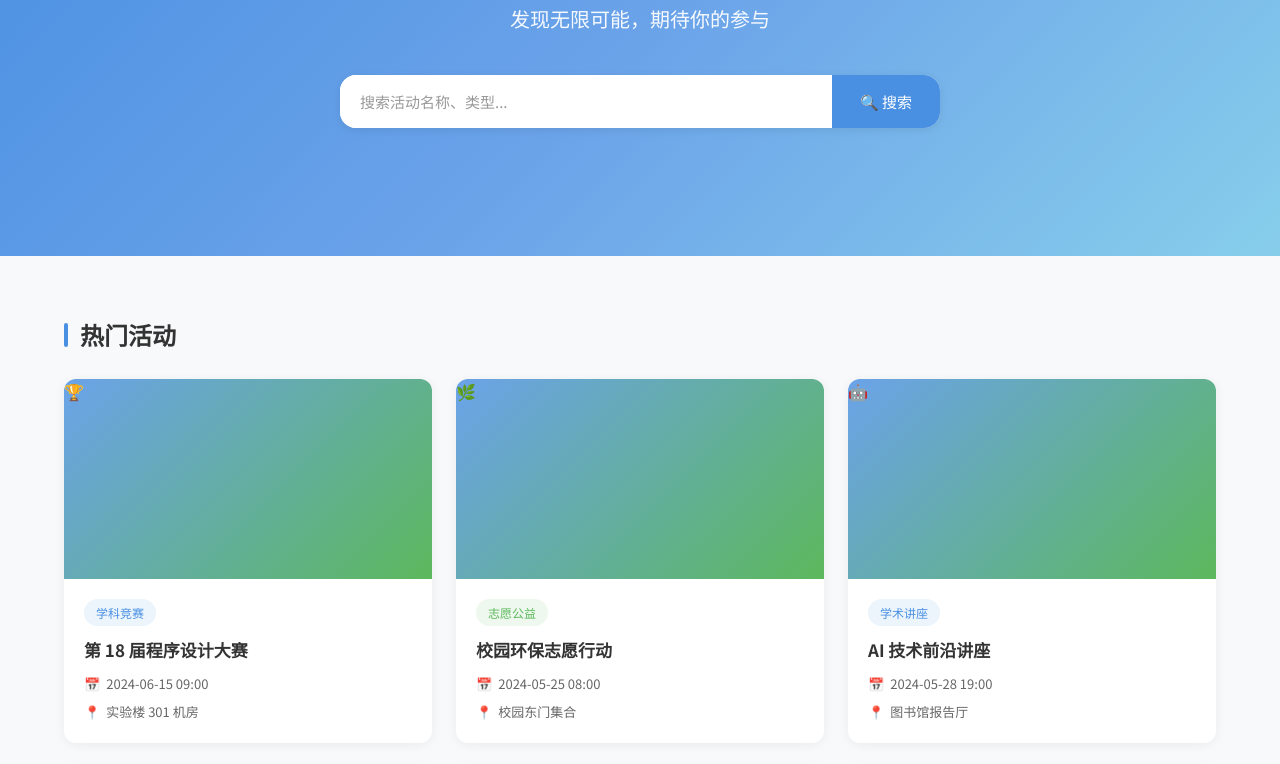
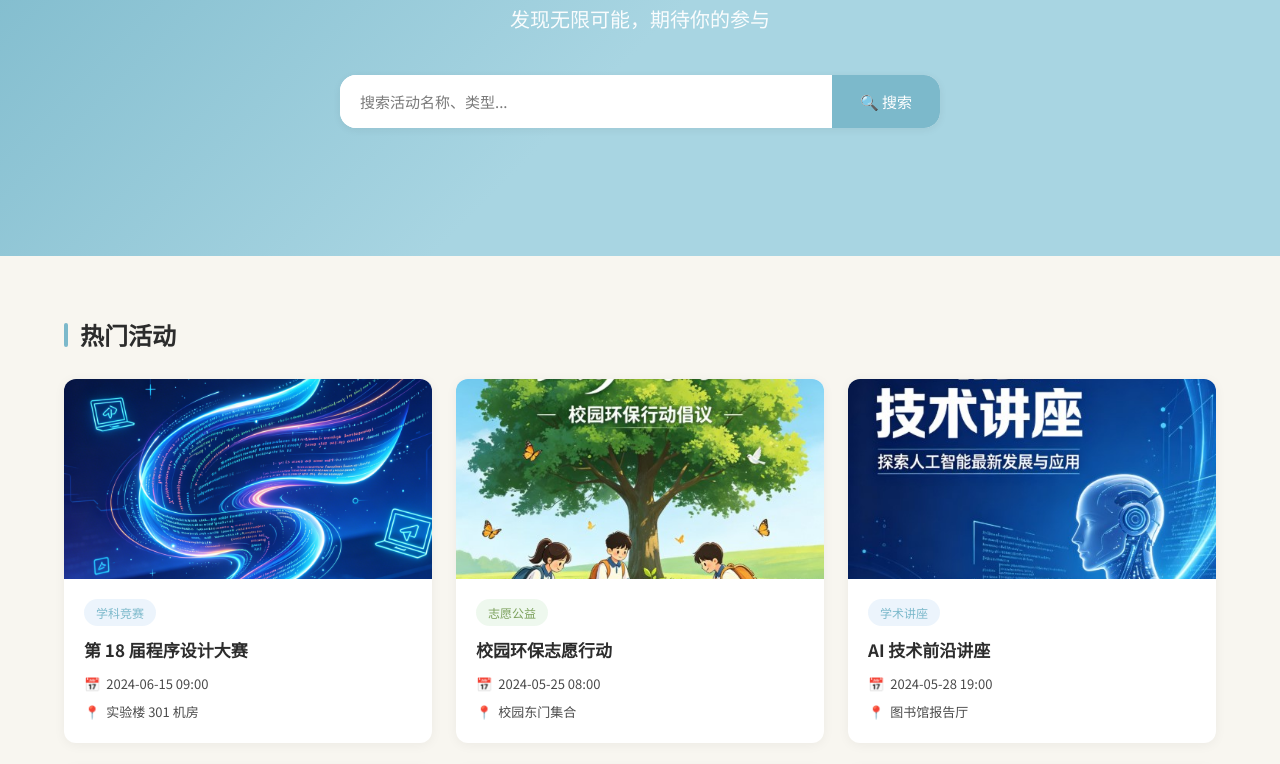
Before and after one commit to juzi-xuan/YCHub, a plain HTML site: page index.html in a window 1280 px wide. Shown: the part 220-984 px from the top of the page. Drawn offline with Linux system fonts and the light colour scheme.

Commit message:
chore: add activity poster resources and update page styles
1. 新增12张活动海报图片和海报目录README文档
2. 替换页面静态emoji占位符为真实海报图片
3. 更新CSS全局配色方案和部分活动卡片信息
4. 修正分类页面的活动标题、时间和地点信息

```diff
--- a/index.html
+++ b/index.html
@@ -54,7 +54,7 @@
         <div class="hot-activities-grid">
           <!-- 活动卡片 1 -->
           <article class="card activity-card">
-            <div class="card-image">🏆</div>
+            <img class="card-image" src="images/posters/programming-contest.jpg" alt="第 18 届程序设计大赛海报">
             <div class="card-content">
               <span class="tag tag-primary activity-tag">学科竞赛</span>
               <h3 class="activity-title">第 18 届程序设计大赛</h3>
@@ -73,7 +73,7 @@
 
           <!-- 活动卡片 2 -->
           <article class="card activity-card">
-            <div class="card-image">🌿</div>
+            <img class="card-image" src="images/posters/environmental-action.jpg" alt="校园环保志愿行动海报">
             <div class="card-content">
               <span class="tag tag-secondary activity-tag">志愿公益</span>
               <h3 class="activity-title">校园环保志愿行动</h3>
@@ -92,7 +92,7 @@
 
           <!-- 活动卡片 3 -->
           <article class="card activity-card">
-            <div class="card-image">🤖</div>
+            <img class="card-image" src="images/posters/ai-lecture.jpg" alt="AI 技术前沿讲座海报">
             <div class="card-content">
               <span class="tag tag-primary activity-tag">学术讲座</span>
               <h3 class="activity-title">AI 技术前沿讲座</h3>
@@ -111,7 +111,7 @@
 
           <!-- 活动卡片 4 -->
           <article class="card activity-card">
-            <div class="card-image">🏀</div>
+            <img class="card-image" src="images/posters/basketball-league.jpg" alt="校园篮球联赛海报">
             <div class="card-content">
               <span class="tag tag-accent activity-tag">社团文体</span>
               <h3 class="activity-title">校园篮球联赛</h3>
@@ -130,7 +130,7 @@
 
           <!-- 活动卡片 5 -->
           <article class="card activity-card">
-            <div class="card-image">💡</div>
+            <img class="card-image" src="images/posters/innovation-contest.jpg" alt="创新创业大赛海报">
             <div class="card-content">
               <span class="tag tag-primary activity-tag">学科竞赛</span>
               <h3 class="activity-title">创新创业大赛</h3>
@@ -149,7 +149,7 @@
 
           <!-- 活动卡片 6 -->
           <article class="card activity-card">
-            <div class="card-image">📖</div>
+            <img class="card-image" src="images/posters/volunteer-recruitment.jpg" alt="公益支教志愿者招募海报">
             <div class="card-content">
               <span class="tag tag-secondary activity-tag">志愿公益</span>
               <h3 class="activity-title">公益支教志愿者招募</h3>
--- a/style.css
+++ b/style.css
@@ -8,24 +8,24 @@
 }
 
 :root {
-  --primary-color: #4A90E2;
-  --primary-light: #6BA3E9;
-  --primary-dark: #3A7BC8;
-  --secondary-color: #5CB85C;
-  --secondary-light: #7DCB7D;
-  --accent-color: #F5A623;
-  --accent-light: #F7B84D;
-  --accent-dark: #E09510;
-  --bg-color: #F8F9FA;
+  --primary-color: #7CB9CB;
+  --primary-light: #A8D5E2;
+  --primary-dark: #5A9AAD;
+  --secondary-color: #7BA05B;
+  --secondary-light: #9BC278;
+  --accent-color: #C73E3A;
+  --accent-light: #D4625C;
+  --accent-dark: #A6302C;
+  --bg-color: #F8F6F0;
   --bg-white: #FFFFFF;
-  --text-primary: #333333;
-  --text-secondary: #666666;
-  --text-muted: #999999;
-  --border-color: #E5E5E5;
-  --border-light: #F0F0F0;
-  --shadow-light: 0 2px 8px rgba(0,0,0,0.08);
-  --shadow-hover: 0 4px 16px rgba(0,0,0,0.12);
-  --shadow-card: 0 2px 12px rgba(0,0,0,0.06);
+  --text-primary: #2C2C2C;
+  --text-secondary: #4A4A4A;
+  --text-muted: #7A7A7A;
+  --border-color: #E0DED5;
+  --border-light: #F0EEE6;
+  --shadow-light: 0 2px 8px rgba(0,0,0,0.06);
+  --shadow-hover: 0 4px 16px rgba(0,0,0,0.10);
+  --shadow-card: 0 2px 12px rgba(0,0,0,0.05);
   --radius-sm: 8px;
   --radius-md: 12px;
   --radius-lg: 16px;
@@ -256,7 +256,7 @@ input, textarea {
   width: 100%;
   height: 180px;
   object-fit: cover;
-  background: linear-gradient(135deg, var(--primary-light), var(--secondary-color));
+  background: var(--bg-color);
 }
 
 .card-content {
@@ -373,7 +373,7 @@ input, textarea {
 
 /* 横幅区域 */
 .hero-banner {
-  background: linear-gradient(135deg, var(--primary-color) 0%, var(--primary-light) 50%, #87CEEB 100%);
+  background: linear-gradient(135deg, var(--primary-color) 0%, var(--primary-light) 50%, #A8D5E2 100%);
   padding: 80px 0;
   text-align: center;
   color: var(--bg-white);
@@ -975,8 +975,8 @@ input, textarea {
 }
 
 .menu-icon.purple {
-  background: rgba(155, 89, 182, 0.1);
-  color: #9B59B6;
+  background: rgba(139, 115, 85, 0.1);
+  color: #8B7355;
 }
 
 .menu-title {
```
Also changed, not shown: classify.html (+12 -12 lines), images/posters/ai-lecture.jpg (added), images/posters/basketball-league.jpg (added), images/posters/cybersecurity-contest.jpg (added), images/posters/electronic-design.jpg (added), images/posters/engineering-training.jpg (added), images/posters/environmental-action.jpg (added), images/posters/industrial-design.jpg (added), images/posters/innovation-contest.jpg (added), images/posters/mobile-app-contest.jpg (added), images/posters/physics-contest.jpg (added), images/posters/programming-contest.jpg (added), images/posters/volunteer-recruitment.jpg (added), 1 other file.
